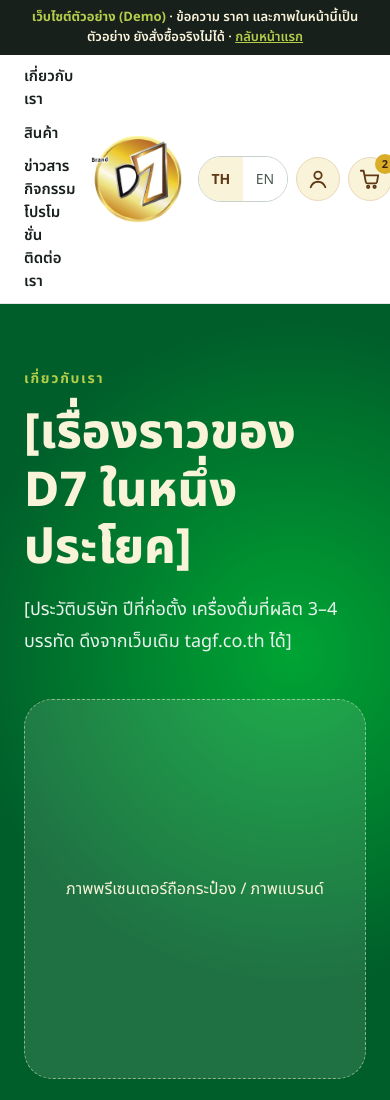
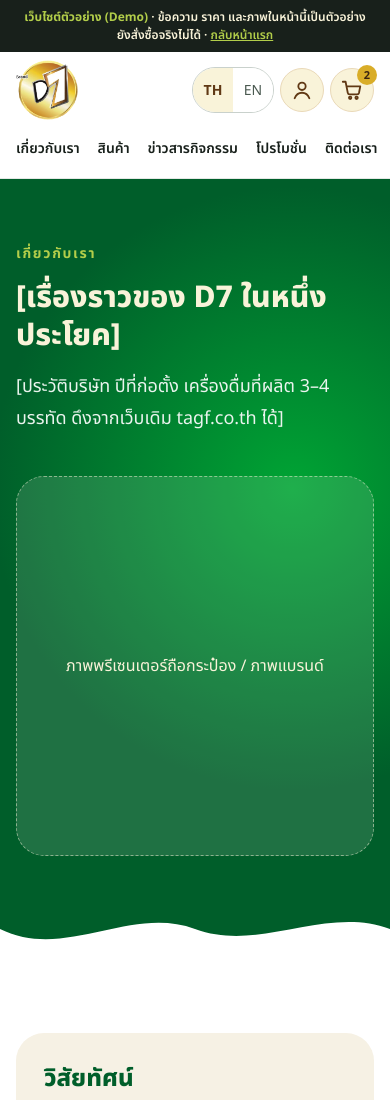
Before and after one commit to Supanya17708/demo_D7-marketplace-home, a plain HTML site: page about.html in a window 390 px wide. Shown: the top 1100 px of the page. Drawn offline with Linux system fonts and the light colour scheme.

Commit message:
Make storefront pages mobile-friendly
Co-Authored-By: Claude Opus 5.5 <noreply@anthropic.com>
Claude-Session: https://claude.ai/code/session_01JpQ8NB6uAvYmN8WrvsuRDW

```diff
--- a/about.html
+++ b/about.html
@@ -6,7 +6,7 @@ body{margin:0}a{color:#005E2A}a:hover{color:#00A434}
 .mut{color:#4B5A51}
 .btn{min-height:48px;padding:0 24px;border-radius:999px;border:0;background:#005E2A;color:#fff;font-family:inherit;font-size:16px;font-weight:600;text-decoration:none;display:inline-flex;align-items:center;justify-content:center}
 .eyebrow{font-size:14px;font-weight:700;letter-spacing:.12em}.d7pack{display:flex;align-items:center;justify-content:center;text-align:center;font-size:12px;font-weight:600;color:#3A2410;border-radius:18px;background:linear-gradient(160deg,#FFFFFF 0%,#F9F3D9 100%);box-shadow:0 24px 40px -18px rgba(24,32,27,.45);transition:transform .35s}.d7card{transition:transform .35s cubic-bezier(.2,.8,.2,1),box-shadow .35s}.d7card:hover{transform:translateY(-10px) rotate(-1deg);box-shadow:0 30px 50px -24px rgba(24,32,27,.35)}.d7card:hover .d7pack{transform:translateY(-12px) scale(1.04)}.d7pill{min-height:44px;padding:0 18px;border-radius:999px;background:#005E2A;color:#fff;display:inline-flex;align-items:center;justify-content:center;font-size:15px;font-weight:700;white-space:nowrap;border:0;font-family:inherit}@media (prefers-reduced-motion: reduce){.d7card:hover,.d7card:hover .d7pack{transform:none}}
-</style><link href="https://fonts.googleapis.com/css2?family=Noto+Sans+Thai:wght@400;500;600;700&amp;display=swap" rel="stylesheet"><style>body{margin:0}</style><link href="https://fonts.googleapis.com/css2?family=Noto+Sans+Thai:wght@400;500;600;700&amp;display=swap" rel="stylesheet"><style>body{margin:0}.fi{width:44px;height:44px;border-radius:999px;border:1.5px solid rgba(255,255,255,.55);display:flex;align-items:center;justify-content:center;box-sizing:border-box;transition:background .2s}.fc>div[style*=flex]{justify-content:center}.fi:hover{background:rgba(255,255,255,.15)}</style><style>.demo{background:#18201B;color:#F9F3D9;font:600 13px/1.5 'Noto Sans Thai',system-ui,sans-serif;text-align:center;padding:8px 16px}.demo b{color:#B2CD4A}</style></head><body style="margin:0"><div class="demo" role="note"><b>เว็บไซต์ตัวอย่าง (Demo)</b> · ข้อความ ราคา และภาพในหน้านี้เป็นตัวอย่าง ยังสั่งซื้อจริงไม่ได้ · <a href="index.html" style="color:#B2CD4A">กลับหน้าแรก</a></div>
+</style><link href="https://fonts.googleapis.com/css2?family=Noto+Sans+Thai:wght@400;500;600;700&amp;display=swap" rel="stylesheet"><style>body{margin:0}</style><link href="https://fonts.googleapis.com/css2?family=Noto+Sans+Thai:wght@400;500;600;700&amp;display=swap" rel="stylesheet"><style>body{margin:0}.fi{width:44px;height:44px;border-radius:999px;border:1.5px solid rgba(255,255,255,.55);display:flex;align-items:center;justify-content:center;box-sizing:border-box;transition:background .2s}.fc>div[style*=flex]{justify-content:center}.fi:hover{background:rgba(255,255,255,.15)}</style><style>.demo{background:#18201B;color:#F9F3D9;font:600 13px/1.5 'Noto Sans Thai',system-ui,sans-serif;text-align:center;padding:8px 16px}.demo b{color:#B2CD4A}</style><link rel="stylesheet" href="assets/mobile.css"></head><body style="margin:0"><div class="demo" role="note"><b>เว็บไซต์ตัวอย่าง (Demo)</b> · ข้อความ ราคา และภาพในหน้านี้เป็นตัวอย่าง ยังสั่งซื้อจริงไม่ได้ · <a href="index.html" style="color:#B2CD4A">กลับหน้าแรก</a></div>
 
 
 <div style="font-family: 'Noto Sans Thai', system-ui, sans-serif; color: #18201B; background: #FFFFFF">
--- /dev/null
+++ b/assets/mobile.css
@@ -0,0 +1,28 @@
+/* ปรับหน้าร้านให้ใช้บนมือถือได้ (หน้าแรกมี CSS ของตัวเองอยู่แล้ว) */
+html{-webkit-text-size-adjust:100%}
+body{overflow-x:hidden}
+img{max-width:100%}
+@media (max-width:900px){
+ header>div{grid-template-columns:auto 1fr!important;padding:8px 16px!important;gap:6px 8px!important}
+ header>div>a{order:1}
+ header>div>a img{height:60px!important}
+ header>div>div{order:2}
+ header nav{grid-column:1/-1;order:3;flex-wrap:nowrap!important;overflow-x:auto;gap:0 18px!important;font-size:14px!important;scrollbar-width:none;-webkit-overflow-scrolling:touch;margin:0 -16px;padding:0 16px}
+ header nav::-webkit-scrollbar{display:none}
+ header nav a{white-space:nowrap;flex:none}
+}
+@media (max-width:560px){
+ .demo{font-size:12px!important}
+ h1{font-size:30px!important;line-height:1.25!important}
+ h2{font-size:22px!important}
+ [style*="max-width: 1200px"],.w{padding-left:16px!important;padding-right:16px!important}
+ header [role="group"] button{min-width:40px!important}
+ header>div>div{gap:6px!important}
+ section>div[style*="max-width: 1200px"]{padding-top:28px!important}
+ [style*="height: 540px"]{height:420px!important}
+ [style*="font-size: 120px"]{font-size:72px!important}
+ [style*="width: 420px; height: 420px"]{width:300px!important;height:300px!important;margin:-150px 0 0 -150px!important}
+ [style*="height: 420px; border-radius: 28px"]{height:240px!important}
+ [style*="padding: 48px 24px"]{padding:32px 16px!important}
+ footer>div,div[style*="background: #603814"]>div{padding-left:16px!important;padding-right:16px!important}
+}
```
Also changed, not shown: account.html (+1 -1 lines), cart.html (+1 -1 lines), checkout.html (+1 -1 lines), contact.html (+1 -1 lines), login.html (+1 -1 lines), news-detail.html (+1 -1 lines), news.html (+1 -1 lines), order-result.html (+1 -1 lines), product.html (+1 -1 lines), products.html (+1 -1 lines), promotions.html (+1 -1 lines), search.html (+1 -1 lines), tracking.html (+1 -1 lines).
